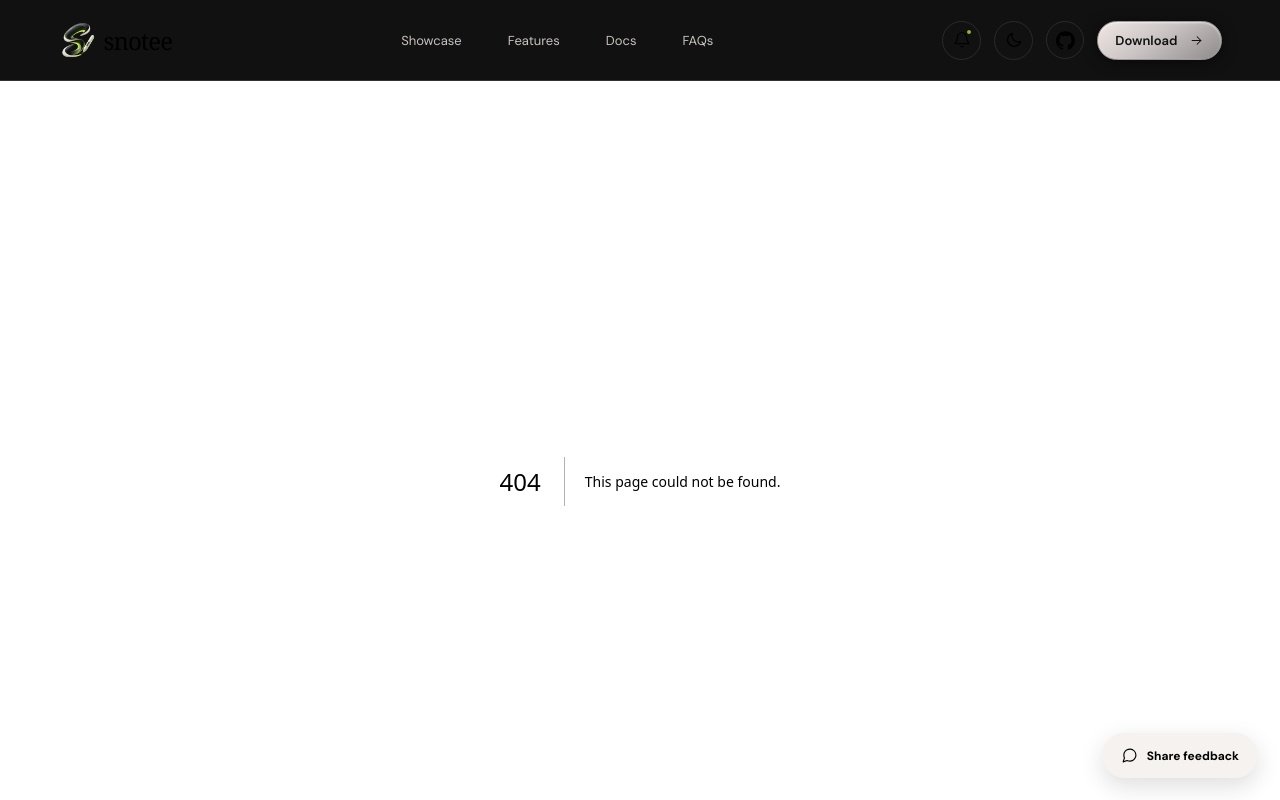
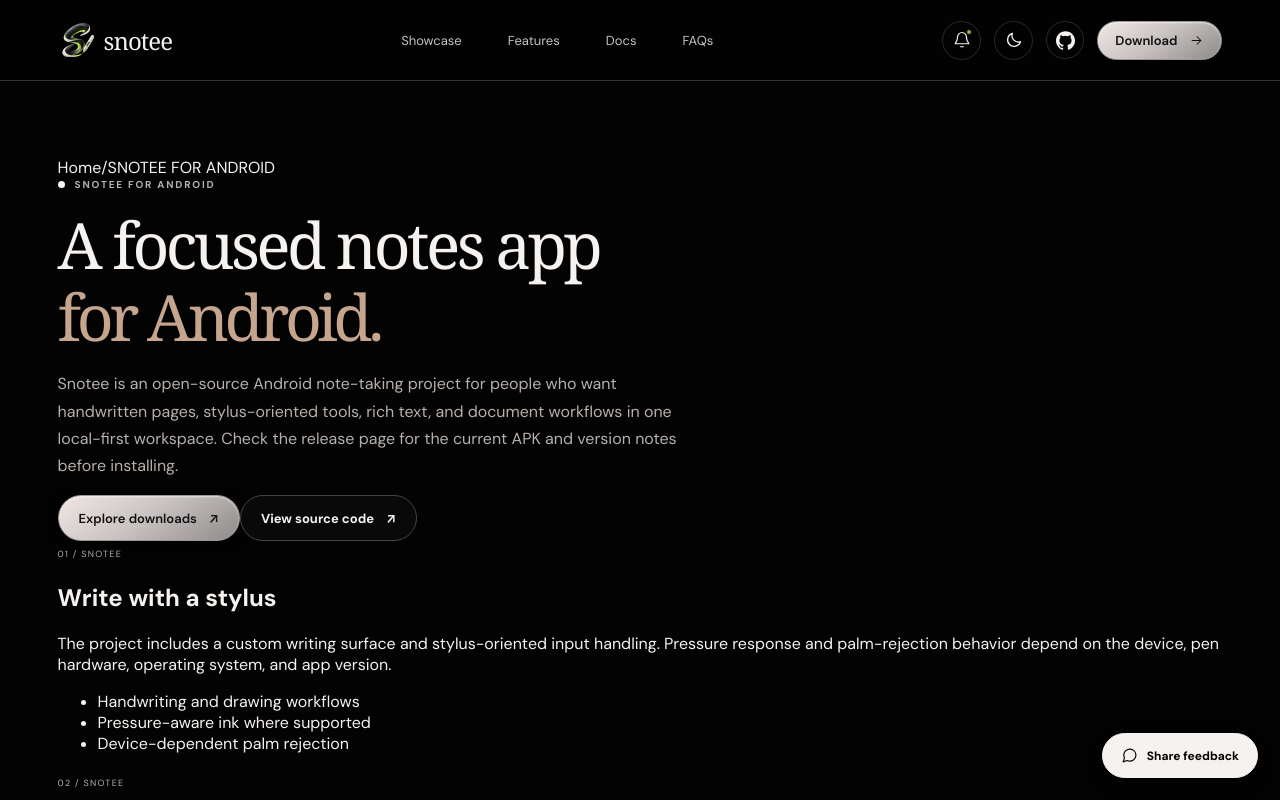
Before and after one commit to shinuXcode/Snote, a Next.js app in the folder website/: page /android-note-taking-app in a window 1280 px wide. Before the commit this address had no page. Shown: the top 800 px of the page. Built offline with nearby package versions, Linux system fonts and the light colour scheme; a web font is replaced by a local one.

Commit message:
Add useful search landing pages for Snotee

```diff
--- /dev/null
+++ b/website/app/android-note-taking-app/page.tsx
@@ -0,0 +1,20 @@
+import type { Metadata } from "next";
+import SearchLanding from "../../components/SearchLanding";
+
+export const metadata: Metadata = {
+  title: "Android Note-Taking App for Handwriting and PDFs",
+  description: "Explore Snotee for Android: an open-source, local-first notes workspace with handwriting, stylus-oriented tools, rich text, and PDF workflows.",
+  alternates: { canonical: "https://snotee.vercel.app/android-note-taking-app" }
+};
+
+export default function AndroidNotesPage() {
+  return <SearchLanding eyebrow="SNOTEE FOR ANDROID" title="A focused notes app" accent="for Android." intro="Snotee is an open-source Android note-taking project for people who want handwritten pages, stylus-oriented tools, rich text, and document workflows in one local-first workspace. Check the release page for the current APK and version notes before installing." sections={[
+    { title: "Write with a stylus", body: "The project includes a custom writing surface and stylus-oriented input handling. Pressure response and palm-rejection behavior depend on the device, pen hardware, operating system, and app version.", bullets: ["Handwriting and drawing workflows", "Pressure-aware ink where supported", "Device-dependent palm rejection"] },
+    { title: "Keep study material together", body: "Use notebook pages for written explanations, diagrams, and revision material. PDF-related workflows are part of the product direction; check the installed version for the exact import, annotation, and export behavior available.", bullets: ["Handwritten study notes", "Rich-text and page workflows", "PDF reading and annotation features where available"] },
+    { title: "Start with the verified APK", body: "Download only from the official Snotee release page or the linked GitHub release. Review the version, release notes, and checksum when supplied. Do not install an APK from an unofficial mirror.", bullets: ["Official APK downloads", "Version history and release notes", "Open-source repository for issue reporting"] }
+  ]} faqs={[
+    { question: "Where can I download Snotee for Android?", answer: "Use the official download page at snotee.vercel.app/download. It reads published GitHub release assets and displays the available APK." },
+    { question: "Will Snotee work with every stylus?", answer: "No universal stylus compatibility is guaranteed. Pressure, buttons, palm rejection, and latency vary by device and stylus." },
+    { question: "Can I use it offline?", answer: "Snotee is documented as local-first. Keep a separate backup and check the behavior of your exact app version." }
+  ]} />;
+}
```
